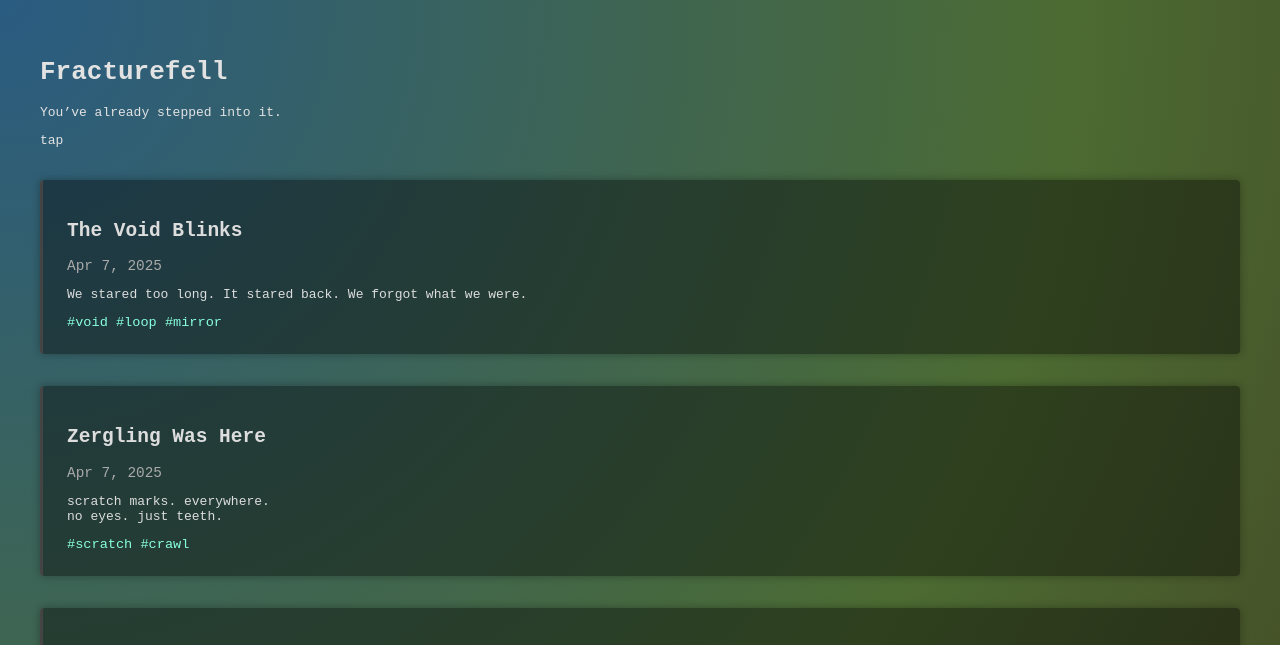
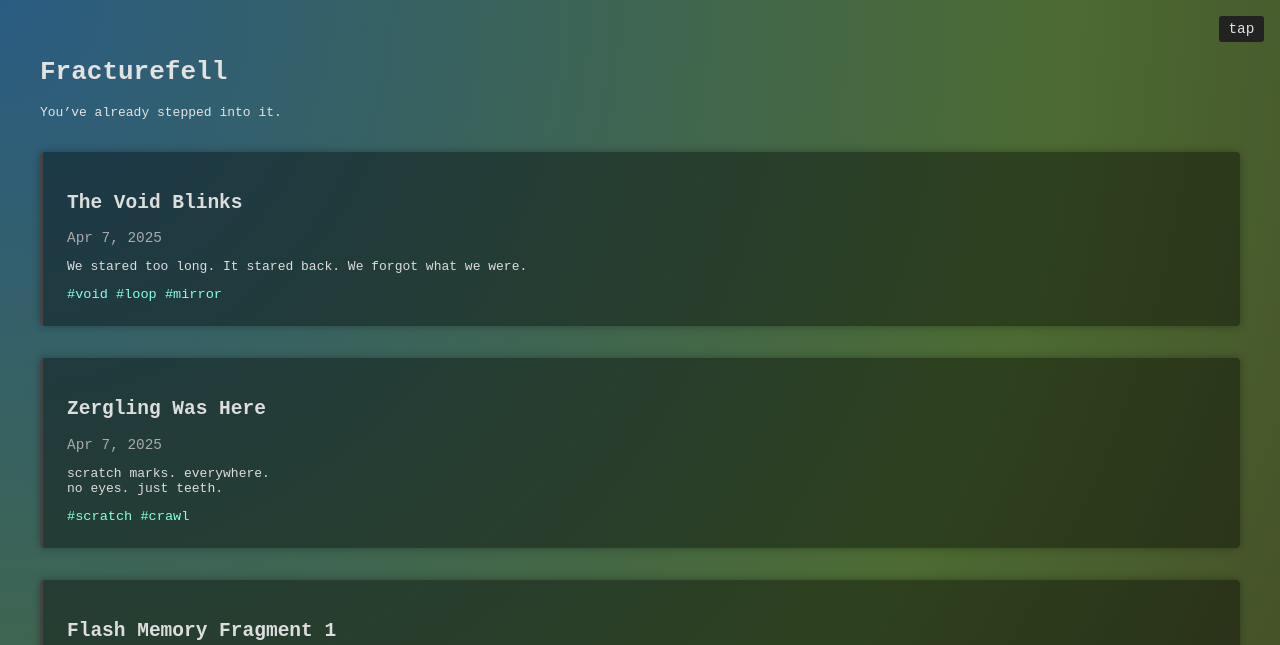
Before and after one commit to thesifter/fracturefell, a plain HTML site: page index.html in a window 1280 px wide. Shown: the top 645 px of the page. Drawn offline with Linux system fonts and the light colour scheme.

Commit message:
verb-trigger default pos.

```diff
--- a/styles/styles.css
+++ b/styles/styles.css
@@ -93,3 +93,16 @@ body {
   transform: scale(1.05);  /* Slight zoom effect on hover */
   box-shadow: 0 0 12px rgba(0, 255, 255, 0.2);  /* Highlight with shadow on hover */
 }
+#verb-trigger {
+  position: fixed;
+  top: 1rem;
+  right: 1rem;
+  z-index: 9999;
+  font-family: monospace;
+  cursor: pointer;
+  background: #222;
+  color: #e2e2e2;
+  padding: 0.3rem 0.6rem;
+  border-radius: 3px;
+  font-size: 0.9rem;
+}
```
